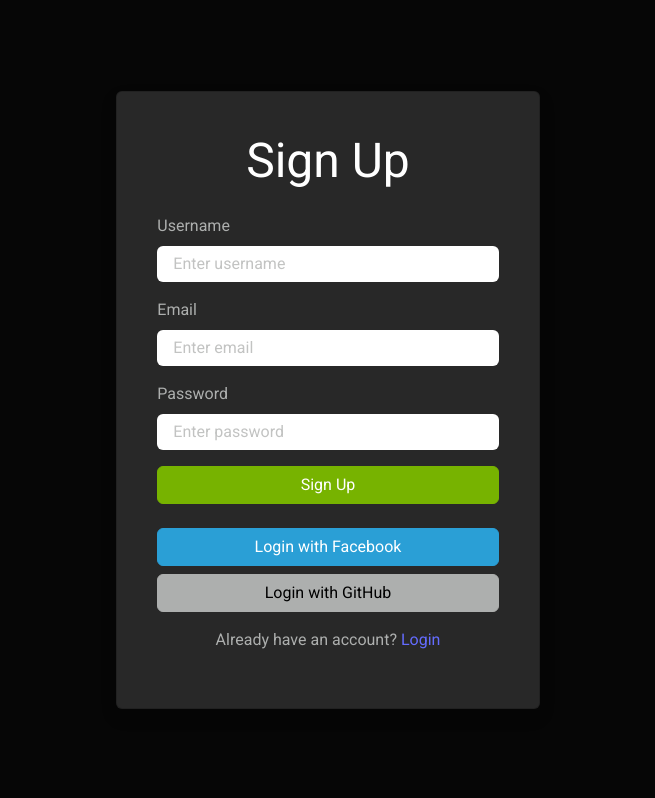
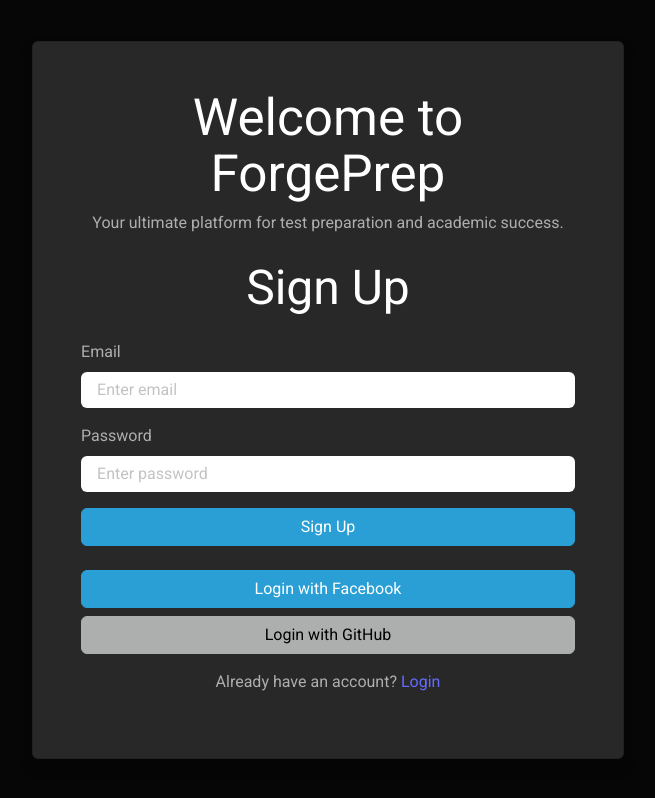
Before and after one commit to mvxconrad/ForgePrep, a React (Vite) app in the folder frontend/forgeprep-frontend/: page /register in a window 1280 px wide. Shown: the whole page, without its empty margins (312-967 px from the left). Built offline with nearby package versions, Linux system fonts and the light colour scheme.

Commit message:
edited navbar, login and dashboard pages, and api urls

```diff
--- a/frontend/forgeprep-frontend/src/index.css
+++ b/frontend/forgeprep-frontend/src/index.css
@@ -71,6 +71,8 @@
 /* Custom styles for Navbar */
 .custom-navbar {
   background-color: #343a40; /* Dark background color */
+  width: 100%;
+  margin: 0;
 }
 
 .custom-navbar .navbar-brand,
@@ -82,9 +84,11 @@
 .custom-navbar .btn-outline-light {
   color: #ffffff !important; /* White text color for buttons */
   border-color: #ffffff !important; /* White border color for buttons */
+  border: none; /* Remove border */
 }
 
 .custom-navbar .btn-outline-light:hover {
   background-color: #ffffff !important; /* White background color on hover */
   color: #343a40 !important; /* Dark text color on hover */
+  border: none; /* Remove border on hover */
 }
--- a/frontend/forgeprep-frontend/src/pages/Dashboard.jsx
+++ b/frontend/forgeprep-frontend/src/pages/Dashboard.jsx
@@ -10,7 +10,7 @@
   useEffect(() => {
     const fetchDashboardData = async () => {
       try {
-        const response = await fetch("http://18.221.47.222:8000/dashboard", {
+        const response = await fetch("http://ec2-18-221-47-222.us-east-2.compute.amazonaws.com/api/dashboard", { // Updated API URL
           headers: {
             Authorization: `Bearer ${localStorage.getItem("token")}`,
           },
--- a/frontend/forgeprep-frontend/src/pages/FileUploadPage.jsx
+++ b/frontend/forgeprep-frontend/src/pages/FileUploadPage.jsx
@@ -14,7 +14,7 @@
   const fetchFileHistory = async () => {
     try {
       const response = await axios.get(
-        `http://your-api-url.com/files`, // Replace with your actual API URL
+        `http://ec2-18-221-47-222.us-east-2.compute.amazonaws.com/api/files`, // Updated API URL
         {
           headers: { Authorization: `Bearer ${localStorage.getItem("token")}` },
         }
@@ -42,7 +42,7 @@
 
     try {
       const response = await axios.post(
-        `http://your-api-url.com/upload`, // Replace with your actual API URL
+        `http://ec2-18-221-47-222.us-east-2.compute.amazonaws.com/api/upload`, // Updated API URL
         formData,
         {
           headers: {
--- a/frontend/forgeprep-frontend/src/pages/LoginPage.jsx
+++ b/frontend/forgeprep-frontend/src/pages/LoginPage.jsx
@@ -16,7 +16,7 @@
     setError("");
 
     try {
-      const response = await fetch("http://18.221.47.222:8000/login/", {
+      const response = await fetch("http://ec2-18-221-47-222.us-east-2.compute.amazonaws.com/api/login", { // Updated API URL
         method: "POST",
         headers: { "Content-Type": "application/json" },
         body: JSON.stringify({ email, password }),
@@ -35,9 +35,13 @@
   return (
     <Container className="d-flex justify-content-center align-items-center" style={{ minHeight: "100vh" }}>
       <Row className="w-100">
-      <Col lg={12} md={12}> {/* Takes full width */}
-        <Card className="shadow mx-auto" style={{ maxWidth: "900px", width: "100%" }}> {/* Wider card */}
-          <Card.Body className="p-5"> {/* Increased padding */}
+        <Col lg={12} md={12}>
+          <Card className="shadow mx-auto" style={{ maxWidth: "900px", width: "100%" }}>
+            <Card.Body className="p-5">
+              <div className="text-center mb-4">
+                <h1>Welcome to ForgePrep</h1>
+                <p>Your ultimate platform for test preparation and academic success.</p>
+              </div>
               <h2 className="mb-4 text-center">Login</h2>
               {error && <p className="text-danger text-center">{error}</p>}
               <Form onSubmit={handleLogin}>
--- a/frontend/forgeprep-frontend/src/pages/SettingsPage.jsx
+++ b/frontend/forgeprep-frontend/src/pages/SettingsPage.jsx
@@ -15,7 +15,7 @@
     const fetchTestResults = async () => {
       try {
         const response = await axios.get(
-          `http://your-api-url.com/test-results`, // Replace with your actual API URL
+          `http://ec2-18-221-47-222.us-east-2.compute.amazonaws.com/api/test-results`, // Updated API URL
           {
             headers: { Authorization: `Bearer ${localStorage.getItem("token")}` },
           }
--- a/frontend/forgeprep-frontend/src/pages/SignupPage.jsx
+++ b/frontend/forgeprep-frontend/src/pages/SignupPage.jsx
@@ -1,12 +1,11 @@
 import React, { useState } from "react";
 import { useNavigate } from "react-router-dom";
-import { Card, Form, Button, Container } from "react-bootstrap";
+import { Card, Form, Button, Container, Row, Col } from "react-bootstrap";
 import GoogleAuth from "../components/GoogleAuth";
 import FacebookAuth from "../components/FacebookAuth";
 import GitHubAuth from "../components/GitHubAuth";
 
 const SignupPage = () => {
-  const [username, setUsername] = useState("");
   const [email, setEmail] = useState("");
   const [password, setPassword] = useState("");
   const [error, setError] = useState("");
@@ -17,48 +16,35 @@
     setError("");
 
     try {
-      const response = await fetch("http://18.221.47.222:8000/register/", {
+      const response = await fetch("http://ec2-18-221-47-222.us-east-2.compute.amazonaws.com/api/register", { // Updated API URL
         method: "POST",
         headers: { "Content-Type": "application/json" },
-        body: JSON.stringify({ username, email, password }),
+        body: JSON.stringify({ email, password }),
       });
 
       const data = await response.json();
-      if (!response.ok) throw new Error(data.message || "Signup failed");
+      if (!response.ok) throw new Error(data.message || "Registration failed");
 
-      navigate("/login");
+      localStorage.setItem("token", data.token);
+      navigate("/dashboard");
     } catch (err) {
-      console.error("Signup error:", err);
       setError(err.message);
     }
   };
 
   return (
-    <Container
-      className="d-flex justify-content-center align-items-center"
-      style={{
-        minHeight: "100vh",
-        display: "flex", // Make sure it's flex
-        flexDirection: "column", // Ensure items stack vertically
-        justifyContent: "center", // Center vertically
-        alignItems: "center", // Center horizontally
-      }}
-    >
-      <Card className="shadow p-4 w-100" style={{ maxWidth: "500px" }}>
-        <Card.Body>
+    <Container className="d-flex justify-content-center align-items-center" style={{ minHeight: "100vh" }}>
+      <Row className="w-100">
+        <Col lg={12} md={12}>
+          <Card className="shadow mx-auto" style={{ maxWidth: "900px", width: "100%" }}>
+            <Card.Body className="p-5">
+              <div className="text-center mb-4">
+                <h1>Welcome to ForgePrep</h1>
+                <p>Your ultimate platform for test preparation and academic success.</p>
+              </div>
               <h2 className="mb-4 text-center">Sign Up</h2>
               {error && <p className="text-danger text-center">{error}</p>}
               <Form onSubmit={handleSignup}>
-            <Form.Group className="mb-3" controlId="formUsername">
-              <Form.Label>Username</Form.Label>
-              <Form.Control
-                type="text"
-                placeholder="Enter username"
-                value={username}
-                onChange={(e) => setUsername(e.target.value)}
-                required
-              />
-            </Form.Group>
                 <Form.Group className="mb-3" controlId="formEmail">
                   <Form.Label>Email</Form.Label>
                   <Form.Control
@@ -79,20 +65,18 @@
                     required
                   />
                 </Form.Group>
-            <Button variant="success" type="submit" className="w-100">
-              Sign Up
-            </Button>
+                <Button variant="primary" type="submit" className="w-100">Sign Up</Button>
               </Form>
               <div className="mt-3">
                 <GoogleAuth />
                 <FacebookAuth />
                 <GitHubAuth />
               </div>
-          <p className="mt-3 text-center">
-            Already have an account? <a href="/login">Login</a>
-          </p>
+              <p className="mt-3 text-center">Already have an account? <a href="/login">Login</a></p>
             </Card.Body>
           </Card>
+        </Col>
+      </Row>
     </Container>
   );
 };
--- a/frontend/forgeprep-frontend/src/pages/TestGeneratorPage.jsx
+++ b/frontend/forgeprep-frontend/src/pages/TestGeneratorPage.jsx
@@ -12,7 +12,7 @@
   const handleGenerateTest = async () => {
     try {
       const response = await axios.post(
-        `${import.meta.env.VITE_API_BASE_URL}/generate-test`,
+        `http://ec2-18-221-47-222.us-east-2.compute.amazonaws.com/api/generate-test`, // Updated API URL
         {
           difficulty,
           numQuestions,
```
Also changed, not shown: frontend/forgeprep-frontend/src/App.jsx (+5 -6 lines), frontend/forgeprep-frontend/src/pages/ProfilePage.jsx (+29 -4 lines). Lines whose indentation alone changed are shown as unchanged.
